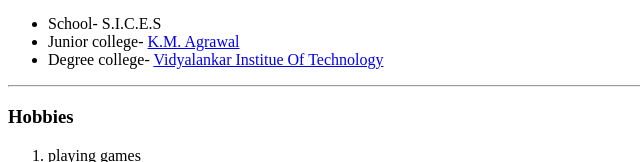
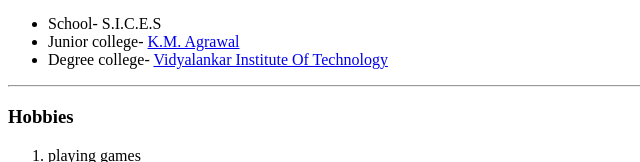
Before and after one commit to shubham-ram/myself, a plain HTML site: page index.html in a window 1280 px wide. Shown: the part 428-590 px from the top of the page, 0-640 px from the left. Drawn offline with Linux system fonts and the light colour scheme.

Commit message:
Update index.html

```diff
--- a/index.html
+++ b/index.html
@@ -24,7 +24,7 @@
   <ul>
     <li>School- S.I.C.E.S</li>
     <li>Junior college- <a href="https://www.kmagrawalcollege.org/">K.M. Agrawal</a></li>
-    <li>Degree college- <a href="https://vit.edu.in/">Vidyalankar Institue Of Technology</a> </li>
+    <li>Degree college- <a href="https://vit.edu.in/">Vidyalankar Institute Of Technology</a> </li>
   </ul>
 
   <hr>
```
